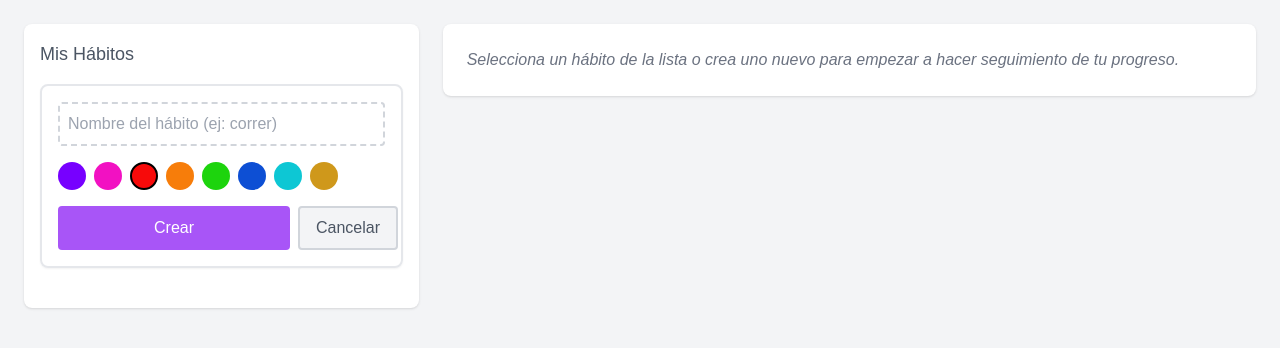
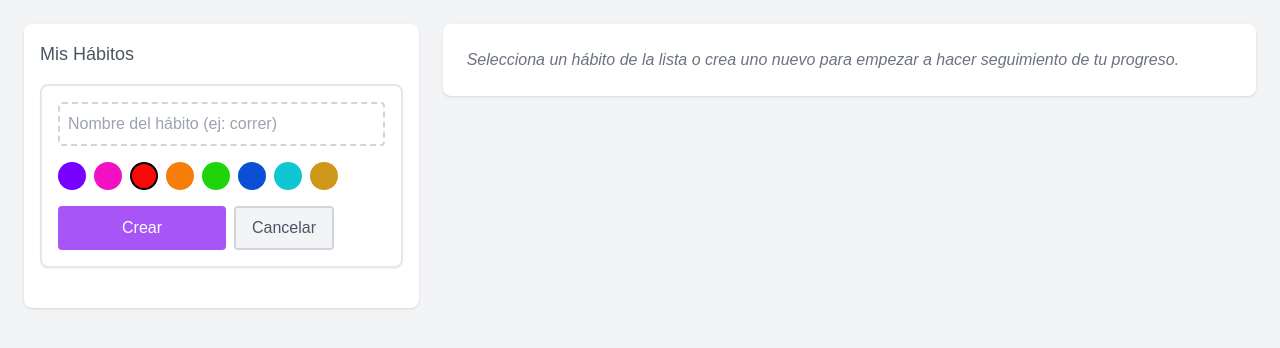
Before and after one commit to JuanRivas1304/Habit-Tracker, a Next.js app: page / in a window 1280 px wide. Both pictures are taken after a click on the button "Agregar hábito". Shown: the top 348 px of the page. Built offline with nearby package versions, Linux system fonts and the light colour scheme.

Commit message:
arreglo en el diseño

```diff
--- a/src/app/components/CreatedHabit.jsx
+++ b/src/app/components/CreatedHabit.jsx
@@ -158,7 +158,7 @@ function CreatedHabit() {
                     {/* Botones */}
                     <div className="flex space-x-2">
                     <button
-                        className="bg-purple-500 text-white px-24 py-2 rounded hover:bg-purple-600"
+                        className="bg-purple-500 text-white px-16 py-2 rounded hover:bg-purple-600"
                         onClick={addHabit}
                     >
                         Crear
```
